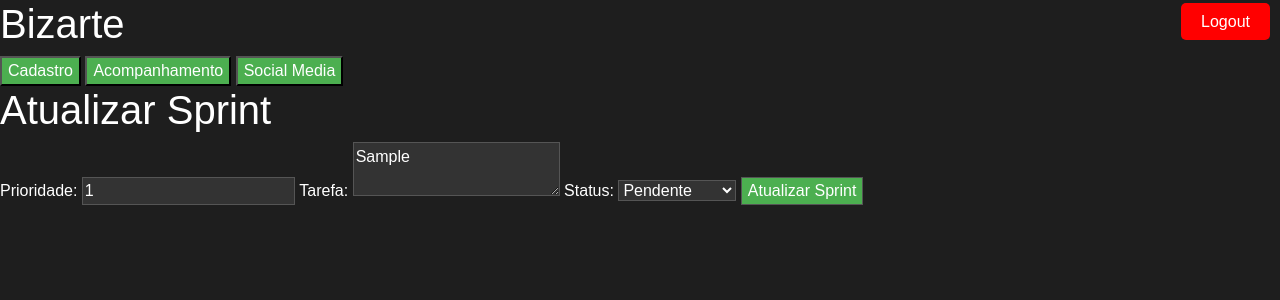
After one commit to danielteixeiralima/kanba, a Flask app: page /atualizar_sprint_revisao/1 in a window 1280 px wide. The commit adds this page. Shown: the top 300 px of the page. Run offline with Flask 3, Linux system fonts and the light colour scheme; tables that the repository leaves empty hold one stand-in row (values such as "Sample post"); parts of the project's set-up code (start-up, migrations or seed data) failed here and were passed over; some libraries are stand-ins or nearby versions.

```diff
--- a/app.py
+++ b/app.py
@@ -172,7 +172,7 @@ def get_body(msg):
     return reply.strip()
 
 
-
+"""
 
 def ler_emails_respondidos():
     def format_body(body):
@@ -198,7 +198,6 @@ def ler_emails_respondidos():
             results = service.users().messages().list(userId='me', labelIds=['INBOX']).execute()
             messages = results.get('messages', [])
 
-            print(f'Encontrados {len(messages)} e-mails na caixa de entrada.')
 
             for message in messages:
                 msg = service.users().messages().get(userId='me', id=message['id'], format='full').execute()
@@ -211,7 +210,7 @@ def ler_emails_respondidos():
 
                 # Verificar se o e-mail é uma resposta a uma tarefa
                 if 'Novo Sprint Semanal: Tarefa' in subject:
-                    print(f'Processando e-mail com assunto: {subject}')
+
 
                     # Extrair o ID da tarefa do assunto do e-mail
                     tarefa_id = int(subject.split(' ')[-1])
@@ -220,7 +219,7 @@ def ler_emails_respondidos():
                     tarefa = TarefaSemanal.query.get(tarefa_id)
 
                     if tarefa:
-                        print(f'Encontrada tarefa com ID: {tarefa_id}')
+
                         body = get_body(msg)
                         body = format_body(body)  # Format the body of the email
                         # Load 'observacoes' if it exists, otherwise create a new dictionary
@@ -232,8 +231,7 @@ def ler_emails_respondidos():
 
                         tarefa.observacoes = json.dumps(observacoes)
                         db.session.commit()
-                        print('Resposta do e-mail adicionada às observações da tarefa.')
-                        print(f'Observações atualizadas para a tarefa {tarefa_id}: {tarefa.observacoes}')
+
 
                     else:
                         print(f'Não foi encontrada tarefa com ID: {tarefa_id}')
@@ -256,6 +254,8 @@ def run_schedule():
 # Cria e inicia uma nova thread que executará a função run_schedule
 thread = threading.Thread(target=run_schedule)
 thread.start()
+
+"""
 
 @app.cli.command("create-db")
 def create_db():
@@ -1976,6 +1976,26 @@ def listar_email_tarefas():
     return render_template('listar_email_tarefas.html', tarefas_por_usuario=tarefas_por_usuario)
 
 
+@app.route('/atualizar_sprint_revisao/<int:sprint_id>', methods=['GET', 'POST'])
+def atualizar_sprint_revisao(sprint_id):
+    sprint = Sprint.query.get(sprint_id)
+    if sprint is None:
+        abort(404)
+
+    if request.method == 'POST':
+        sprint.prioridade = request.form.get('prioridade')
+        sprint.tarefa = request.form.get('tarefa')
+        if sprint.dado_1_sprint is None:
+            sprint.dado_1_sprint = {}
+        sprint.dado_1_sprint['status'] = request.form.get('status')
+        db.session.commit()
+        return redirect(url_for('listar_revisao_sprint_semana', empresa_id=sprint.empresa_id))
+
+    return render_template('atualizar_sprint_revisao.html', sprint=sprint)
+
+
+
+
 
 if __name__ == '__main__':
     app.run()
--- a/models.py
+++ b/models.py
@@ -123,6 +123,7 @@ class Sprint(db.Model):
     usuario = db.relationship('Usuario', backref='sprints')
     usuario_grupo = db.Column(db.String(120), nullable=True)
     data_criacao = db.Column(db.DateTime, default=datetime.utcnow)
+    dado_1_sprint = db.Column(db.JSON, default={"status": "pendente"})
 
 
 
--- /dev/null
+++ b/templates/atualizar_sprint_revisao.html
@@ -0,0 +1,17 @@
+{% extends "base.html" %}
+{% block content %}
+    <h1>Atualizar Sprint</h1>
+    <form method="POST">
+        <label for="prioridade">Prioridade:</label>
+        <input type="number" id="prioridade" name="prioridade" value="{{ sprint.prioridade }}" required>
+        <label for="tarefa">Tarefa:</label>
+        <textarea id="tarefa" name="tarefa" required>{{ sprint.tarefa }}</textarea>
+        <label for="status">Status:</label>
+        <select id="status" name="status" required>
+            <option value="pendente" {% if sprint.dado_1_sprint['status'] == 'pendente' %}selected{% endif %}>Pendente</option>
+            <option value="em processo" {% if sprint.dado_1_sprint['status'] == 'em processo' %}selected{% endif %}>Em Processo</option>
+            <option value="concluido" {% if sprint.dado_1_sprint['status'] == 'concluido' %}selected{% endif %}>Concluído</option>
+        </select>
+        <input type="submit" value="Atualizar Sprint">
+    </form>
+{% endblock %}
--- a/templates/listar_revisao_sprint_semana.html
+++ b/templates/listar_revisao_sprint_semana.html
@@ -12,6 +12,7 @@
                 <th>Usuário</th>
                 <th>Grupo de Usuários</th>
                 <th>Data de Criação</th>
+                <th>Status do Sprint</th>
                 <th>Ações</th>
             </tr>
         </thead>
@@ -25,8 +26,9 @@
                 <td>{{ sprint.usuario.nome if sprint.usuario else 'N/A' }}</td>
                 <td>{{ sprint.usuario_grupo }}</td>
                 <td>{{ sprint.data_criacao }}</td>
+                <td>{{ sprint.dado_1_sprint['status'] }}</td>
                 <td>
-                    <a href="{{ url_for('atualizar_sprint', id=sprint.id) }}" class="btn btn-primary">Atualizar</a>
+                    <a href="{{ url_for('atualizar_sprint_revisao', sprint_id=sprint.id) }}" class="btn btn-primary">Atualizar</a>
                     <a href="{{ url_for('deletar_sprint', id=sprint.id) }}" class="btn btn-danger">Deletar</a>
                 </td>
             </tr>
```
Also changed, not shown: migrations/versions/fbf65f32ab6d_campo_dado_1_sprint_na_class_sprint.py (added, +32 -0 lines), token.json (+1 -1 lines).
